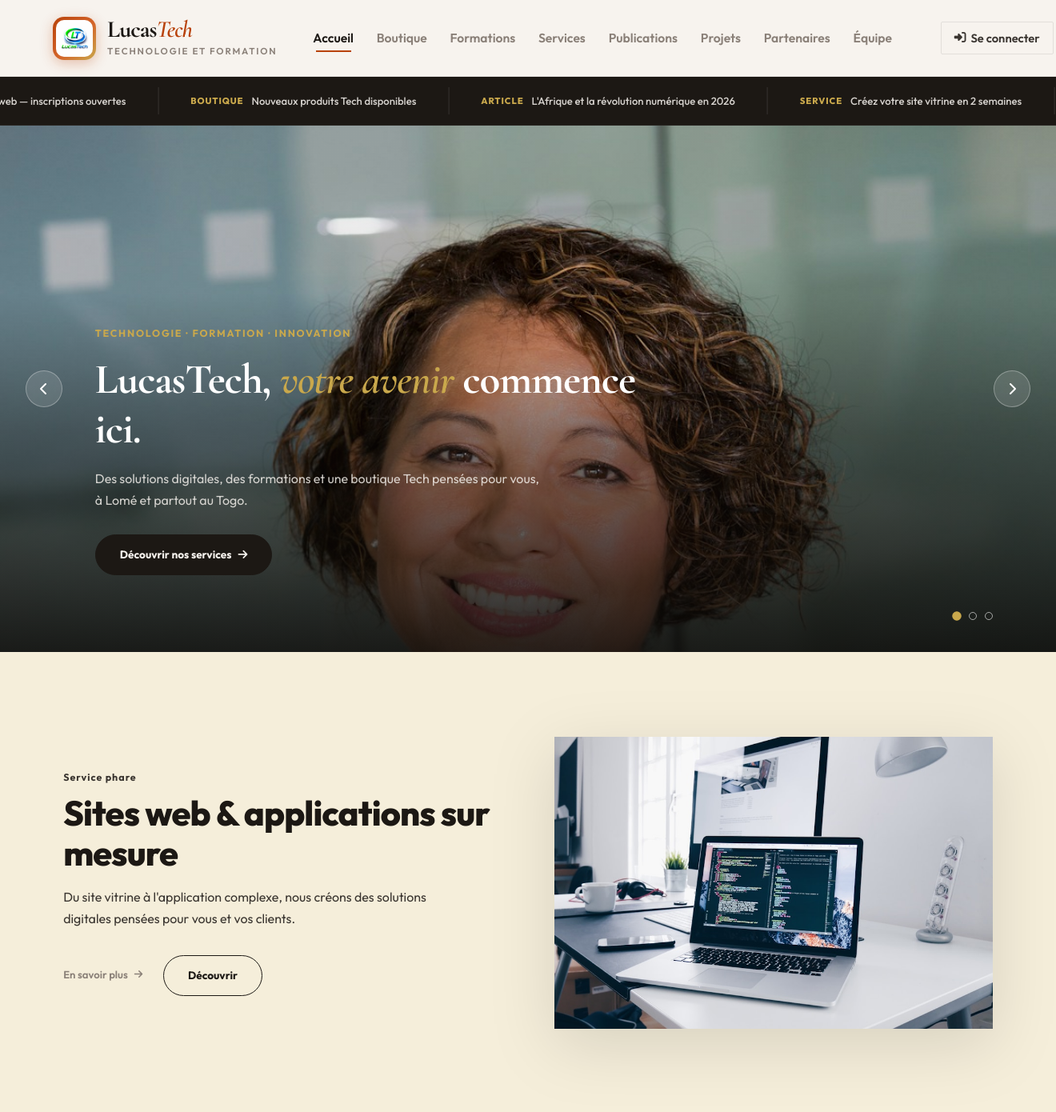
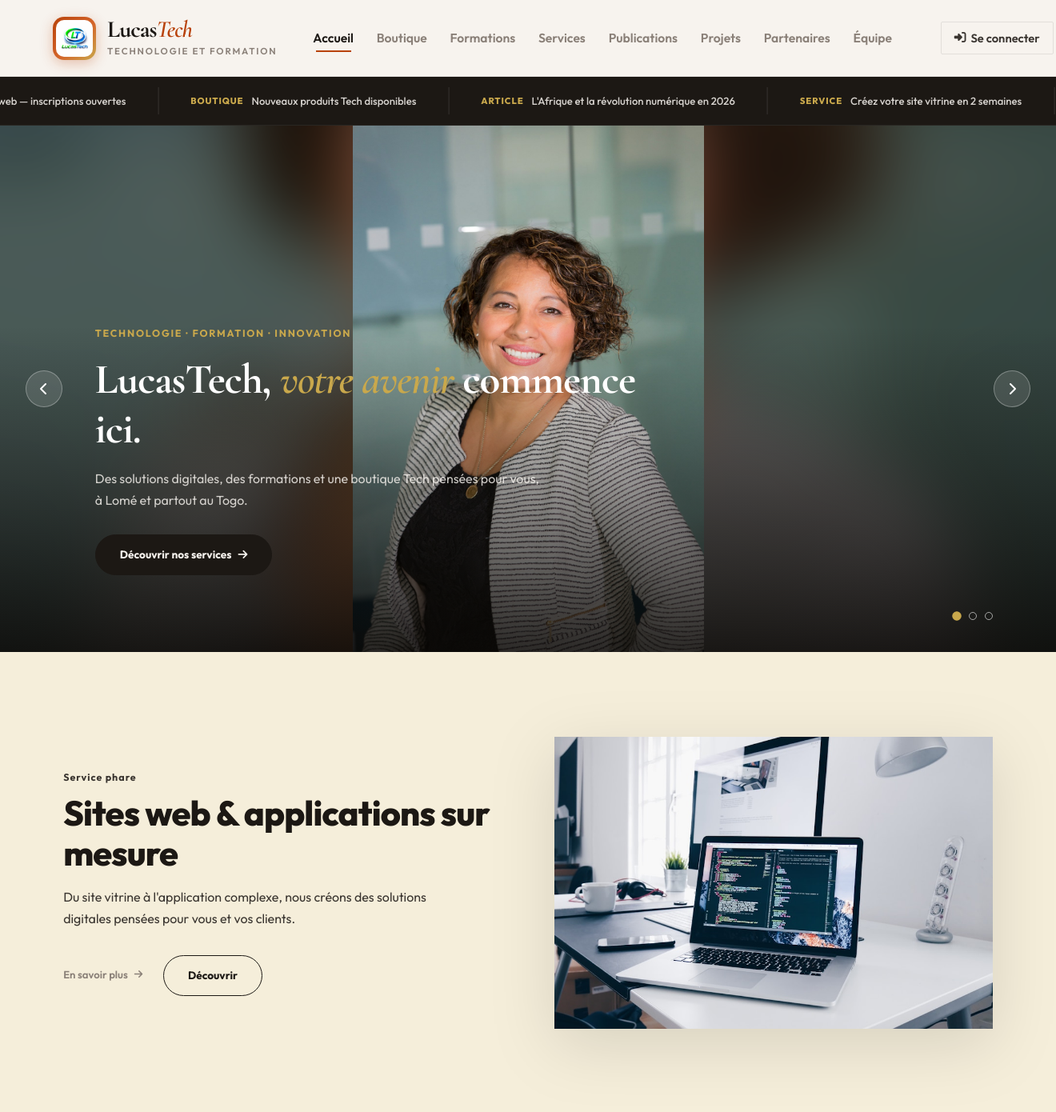
Before and after one commit to BOHINAMOU/ProjetLucasTtech, a Django app: page / in a window 1320 px wide. Shown: the top 1390 px of the page at 80% size. Run offline with Django 5.2, Linux system fonts and the light colour scheme; data comes from the database, SQL or seed files in the repository.

Commit message:
Carrousel : photo complète jamais recadrée + corrige le cache en dev
- Les photos des slides étaient recadrées par background-size:cover,
  qui coupait systématiquement une partie de l'image (visage, haut de
  la photo...) quand le format de la photo ne correspond pas à celui,
  très large, de la bande hero. Remplacé par un fond flouté de la même
  image en plein cadre + la photo complète en background-size:contain
  au-dessus : toute la photo est désormais visible, sans aucune coupe.
- Cause racine du rendu cassé signalé plusieurs fois par l'utilisateur :
  le serveur de dev ne renvoie aucun en-tête de cache explicite sur les
  fichiers statiques, donc le navigateur garde une ancienne version en
  cache même après un rechargement classique. Ajoute un cache_bust
  (horodatage) sur le lien CSS, actif uniquement quand DEBUG=True —
  chaque page charge désormais forcément le CSS à jour en local. Aucun
  effet en production, où collectstatic hache déjà les noms de fichiers.

Co-Authored-By: Claude Sonnet 5 <noreply@anthropic.com>

```diff
--- a/LucasTech/LucasTech/settings.py
+++ b/LucasTech/LucasTech/settings.py
@@ -153,6 +153,7 @@ TEMPLATES = [
                 'django.contrib.auth.context_processors.auth',
                 'django.contrib.messages.context_processors.messages',
                 'core.context_processors.partners',
+                'core.context_processors.cache_bust',
 
                 'social_django.context_processors.backends',
                 'social_django.context_processors.login_redirect',
--- a/LucasTech/core/context_processors.py
+++ b/LucasTech/core/context_processors.py
@@ -1,6 +1,22 @@
+import time
+from django.conf import settings
 from .models import Partner
 
 def partners(request):
     return {
         'partners': Partner.objects.all()
     }
+
+
+def cache_bust(request):
+    """
+    En dev (DEBUG=True), force le navigateur à toujours recharger les
+    fichiers statiques modifiés (le serveur local ne renvoie pas d'en-têtes
+    de cache explicites, donc certains navigateurs les gardent en cache
+    trop longtemps). Sans effet en production : les fichiers y sont déjà
+    servis avec un nom haché par collectstatic (ManifestStaticFilesStorage),
+    qui change automatiquement à chaque modification.
+    """
+    return {
+        'cache_bust': int(time.time()) if settings.DEBUG else ''
+    }
--- a/LucasTech/core/static/core/css/style.css
+++ b/LucasTech/core/static/core/css/style.css
@@ -496,17 +496,29 @@ header { position: sticky; top: 0; z-index: 400; }
 }
 .hs-slide {
   position: absolute; inset: 0;
-  background-size: cover; background-position: center 20%;
   display: flex; align-items: flex-end;
-  text-decoration: none;
+  text-decoration: none; overflow: hidden;
   opacity: 0; visibility: hidden;
   transition: opacity 1s ease;
   z-index: 1;
 }
 .hs-slide.is-active { opacity: 1; visibility: visible; z-index: 2; }
+
+/* Fond flouté plein cadre (comble les bords) */
+.hs-bg-blur {
+  position: absolute; inset: -30px;
+  background-size: cover; background-position: center;
+  filter: blur(38px) brightness(.55) saturate(1.15);
+  transform: scale(1.15);
+}
+/* Photo complète, jamais recadrée */
+.hs-bg-photo {
+  position: absolute; inset: 0;
+  background-size: contain; background-repeat: no-repeat; background-position: center;
+}
 .hs-overlay {
   position: absolute; inset: 0;
-  background: linear-gradient(to top, rgba(10,8,6,.88) 0%, rgba(10,8,6,.45) 42%, rgba(10,8,6,.08) 68%);
+  background: linear-gradient(to top, rgba(10,8,6,.85) 0%, rgba(10,8,6,.32) 38%, rgba(10,8,6,0) 62%);
 }
 .hs-content {
   position: relative; z-index: 2; color: #fff;
--- a/LucasTech/core/templates/core/base.html
+++ b/LucasTech/core/templates/core/base.html
@@ -11,7 +11,7 @@
   <link rel="preconnect" href="https://fonts.gstatic.com" crossorigin>
   <link href="https://fonts.googleapis.com/css2?family=Cormorant+Garamond:ital,wght@0,300;0,400;0,600;0,700;1,300;1,400;1,600&family=Outfit:wght@300;400;500;600;700;800&family=JetBrains+Mono:wght@400;500&display=swap" rel="stylesheet">
   <link rel="stylesheet" href="https://cdnjs.cloudflare.com/ajax/libs/font-awesome/6.5.0/css/all.min.css">
-  <link rel="stylesheet" href="{% static 'core/css/style.css' %}">
+  <link rel="stylesheet" href="{% static 'core/css/style.css' %}{% if cache_bust %}?v={{ cache_bust }}{% endif %}">
 
   {% block extra_head %}{% endblock %}
 </head>
@@ -123,7 +123,9 @@
 <section class="hero-slider" id="heroSlider" aria-label="Présentation LucasTech">
 
   {% for slide in hero_slides %}
-  <a href="{{ slide.link_url }}" class="hs-slide{% if forloop.first %} is-active{% endif %}" style="background-image:url('{{ slide.image.url }}')">
+  <a href="{{ slide.link_url }}" class="hs-slide{% if forloop.first %} is-active{% endif %}">
+    <div class="hs-bg-blur" style="background-image:url('{{ slide.image.url }}')"></div>
+    <div class="hs-bg-photo" style="background-image:url('{{ slide.image.url }}')"></div>
     <div class="hs-overlay"></div>
     <div class="hs-content">
       {% if slide.tag %}<p class="hs-tag">{{ slide.tag }}</p>{% endif %}
```
